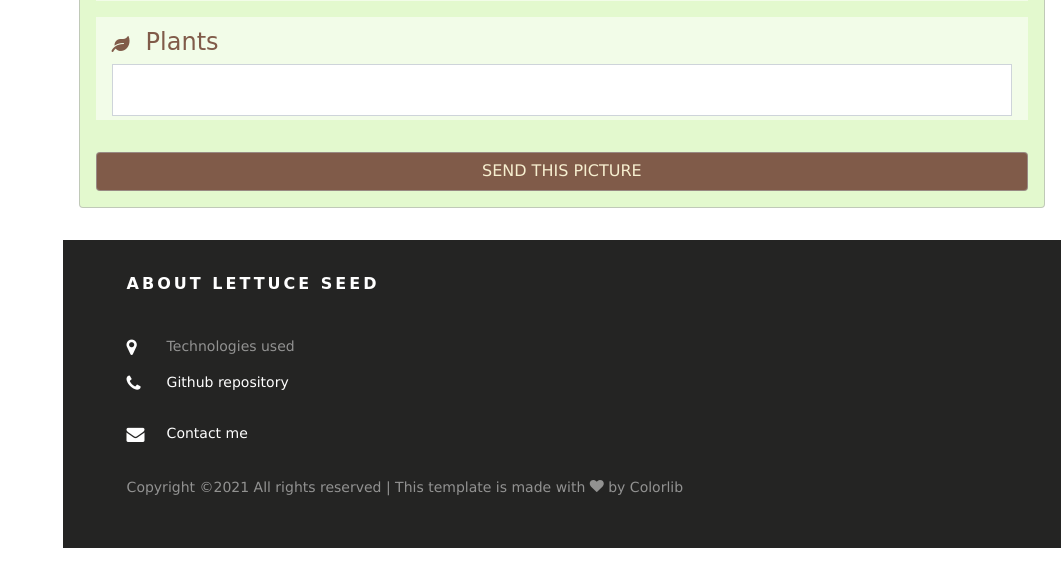
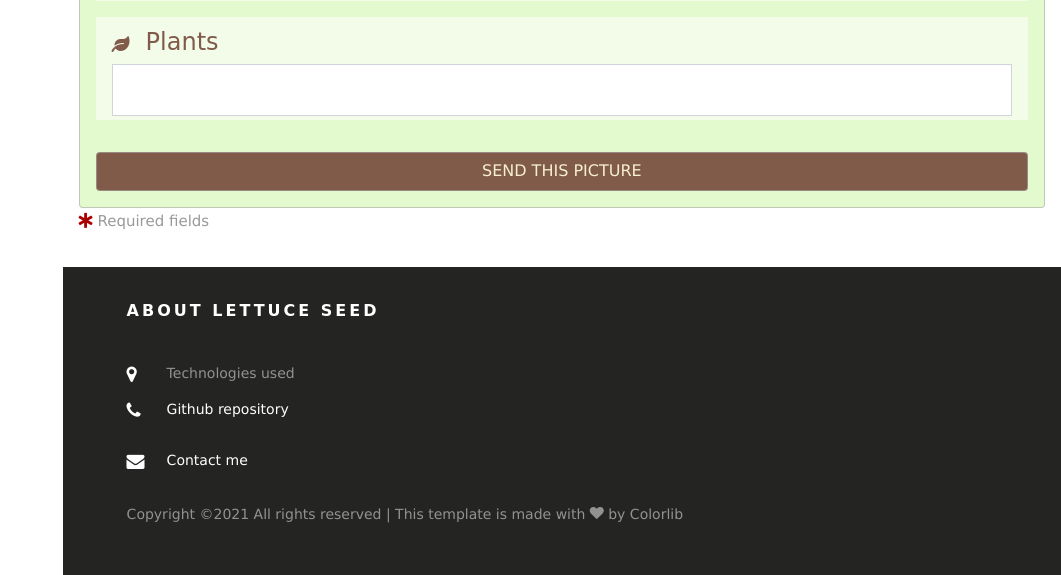
Before and after one commit to clemence-ctt/lettuce-seed, a Symfony app: template templates/dashboard/picture/new.html.twig in a window 1280 px wide. Shown: the part 887-1462 px from the top of the page, without its empty margins (219-1280 px from the left). Before the commit the page ends 1435 px from the top, so only its background shows below. Run offline with Twig, Linux system fonts and the light colour scheme; the template is opened without the code that fills it, so the values that code supplies are empty; form fields are guessed from the names that the template uses; some libraries are stand-ins or nearby versions; some web fonts are replaced.

Commit message:
required field

```diff
--- a/public/css/picture-form.css
+++ b/public/css/picture-form.css
@@ -93,3 +93,20 @@ form  #picture_plants .choice label.checked {
 form  #picture_plants .choice input {
     display: none;
 }
+
+
+
+form *[required]::before {
+    color:#a00;
+    content: '\f621';
+    display: inline-block;
+    font-family: 'Font Awesome\ 5 Free';
+    font-weight: bold;
+    margin-right: var(--spacing-default);
+    font-size: 1rem;
+
+}
+
+.required-info i {
+    color:#a00;
+}
--- /dev/null
+++ b/session.php
@@ -0,0 +1,2 @@
+<?php
+session_start();
--- a/templates/dashboard/_partials/_picture-edit-form.html.twig
+++ b/templates/dashboard/_partials/_picture-edit-form.html.twig
@@ -17,4 +17,6 @@
     <button class="button">{{ button_label|default('Update') }}</button>
 
 {{ form_end(form) }}
+
+<div class="required-info"><i class="fas fa-star-of-life"></i> Required fields</div>
 </div>
--- a/templates/dashboard/_partials/_picture-new-form.html.twig
+++ b/templates/dashboard/_partials/_picture-new-form.html.twig
@@ -12,4 +12,6 @@
 
         <button class="button">{{ button_label|default('New') }}</button>
     {{ form_end(form) }}
+
+    <div class="required-info"><i class="fas fa-star-of-life"></i> Required fields</div>
 </div>
--- a/templates/dashboard/_partials/_plant-edit-form.html.twig
+++ b/templates/dashboard/_partials/_plant-edit-form.html.twig
@@ -3,3 +3,4 @@
     <button class="button">{{ button_label|default('Update') }}</button>
 
 {{ form_end(form) }}
+<div class="required-info"><i class="fas fa-star-of-life"></i> Required fields</div>
--- a/templates/dashboard/_partials/_plant-new-form.html.twig
+++ b/templates/dashboard/_partials/_plant-new-form.html.twig
@@ -3,3 +3,4 @@
     <button class="button">{{ button_label|default('Update') }}</button>
 
 {{ form_end(form) }}
+<div class="required-info"><i class="fas fa-star-of-life"></i> Required fields</div>
--- a/templates/dashboard/_partials/_profile-edit-form.html.twig
+++ b/templates/dashboard/_partials/_profile-edit-form.html.twig
@@ -12,3 +12,4 @@
         {% endif %}
     <button class="button">{{ button_label|default('Save') }}</button>
 {{ form_end(form) }}
+<div class="required-info"><i class="fas fa-star-of-life"></i> Required fields</div>
```
Also changed, not shown: templates/member/_signup-form.html.twig (line endings or trailing spaces).
